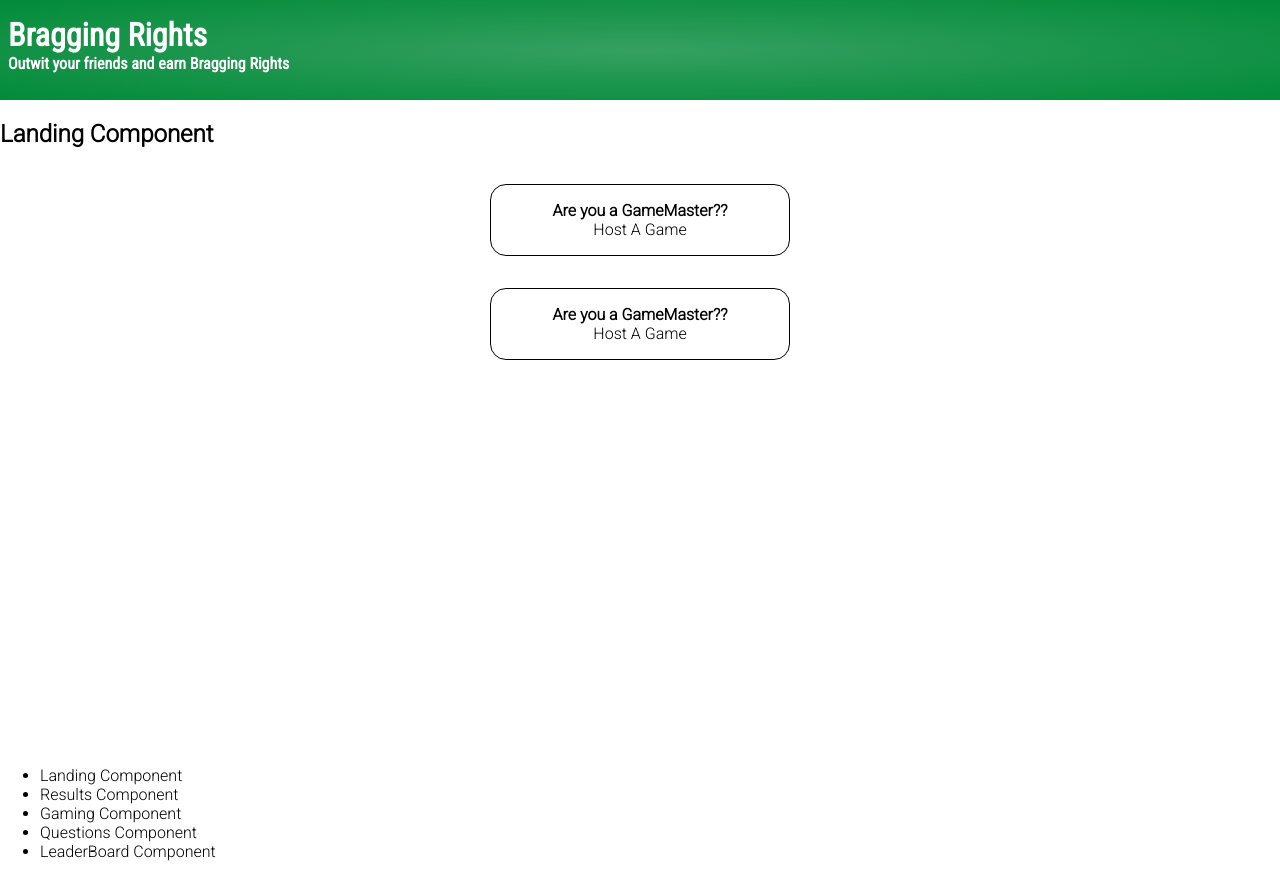
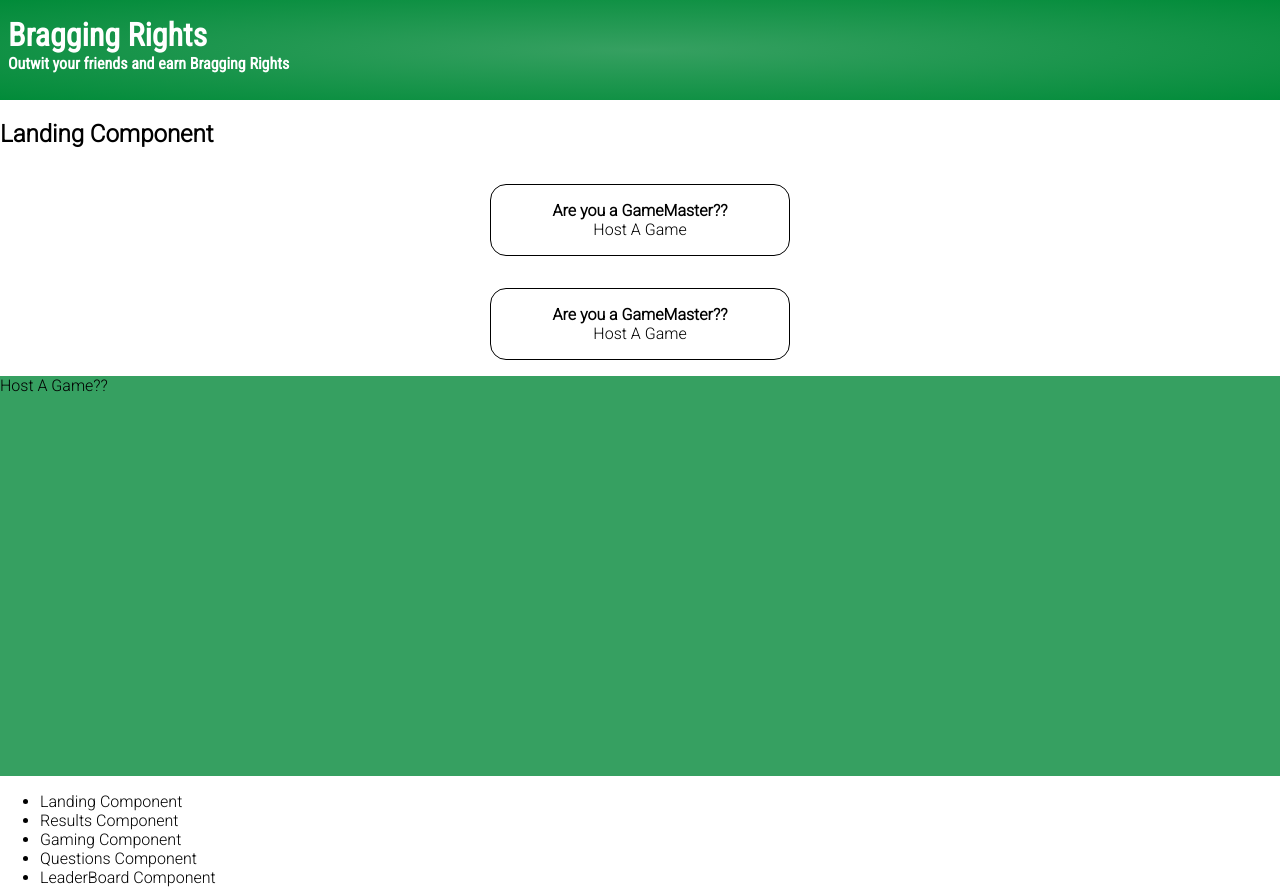
Before and after one commit to chingu-voyages/v8-chimeras-team-01, a React (Create React App) app: page / in a window 1280 px wide. Before the commit the page ends 861 px from the top, so only its background shows below. Built offline with nearby package versions, Linux system fonts and the light colour scheme.

Commit message:
Setup grid in HowToHost

```diff
--- a/src/components/Landing/Landing.js
+++ b/src/components/Landing/Landing.js
@@ -15,6 +15,9 @@ export default function Landing() {
             <p className="button-words">Host A Game</p>
           </button>
         </article>
+        <article className="how-to-host">
+          Host A Game??
+        </article>
     </section>
   )
 }
--- a/src/components/Landing/index.css
+++ b/src/components/Landing/index.css
@@ -7,12 +7,15 @@
   min-height: calc(100vh - 150px);
 }
 
+/*  BUTTONS TO START GAME */
+
 .start-game-section {
   display: flex;
   flex-flow: column nowrap;
   justify-content: space-evenly;
   align-items: center;
   width: 100%;
+  max-height: 300px;
   padding: 0;
   margin: 0 auto;
 }
@@ -36,3 +39,15 @@
   padding: 0;
   margin: 0;
 }
+
+/* HOW TO HOST GAME */
+
+.how-to-host {
+  display: grid;
+  grid-template-columns:[htc1] 1fr [htc2] 2fr [htc3] 4fr [htc4] 1fr [htc5];
+  grid-template-rows: [htr1] 1fr [htr2] 1fr [htr3] 1fr [htr4];
+  grid-row-gap: 1em;
+  width: 100%;
+  height: 400px;
+  background-color: var(--color-main);
+}
```
